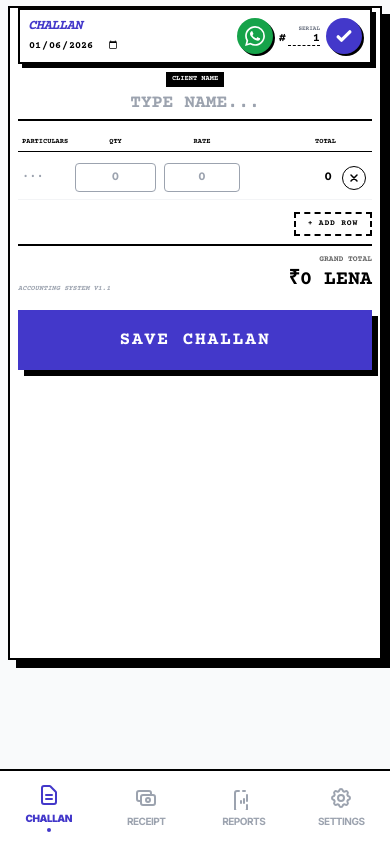
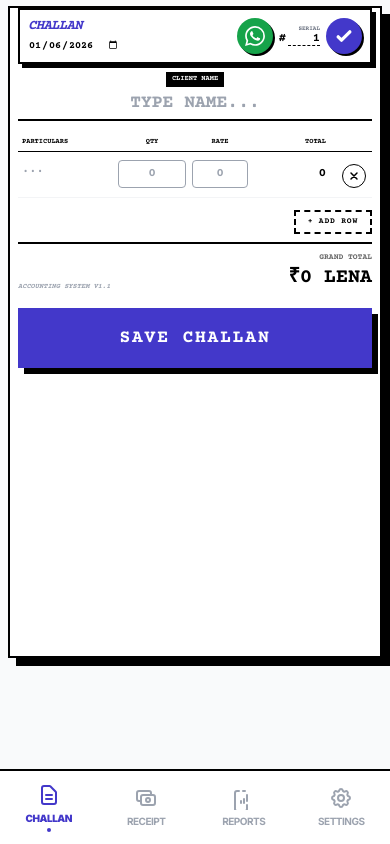
Before and after one commit to hemantachhra/HISAABKITAAB, a React (Vite) app: page /#/ in a window 390 px wide. Built offline with nearby package versions, Linux system fonts and the light colour scheme.

Commit message:
feat: Optimize invoice grid layout for mobile
Adjusts column widths in the invoice grid to prioritize mobile readability and screen real estate. Specific columns like Quantity, Rate, and Total have been narrowed to better fit smaller screens without compromising content.

```diff
--- a/pages/InvoicePage.tsx
+++ b/pages/InvoicePage.tsx
@@ -215,11 +215,13 @@ const InvoicePage: React.FC = () => {
 
   const formatNum = (n: number) => n.toLocaleString(undefined, { minimumFractionDigits: 0, maximumFractionDigits: 2 });
 
-  // GRID OPTIMIZATION:
-  // Particulars (1fr) takes remaining space.
-  // Qty (85px) fits "1000.000" comfortably.
-  // Rate (80px), Total (90px) kept tight to prevent overflow on mobile.
-  const GRID_CLASS = "grid grid-cols-[1fr_85px_80px_90px_28px] gap-x-1 items-center";
+  // GRID OPTIMIZATION (Mobile Focus):
+  // 1. Particulars (1fr) - Flexible, takes most space.
+  // 2. Qty (68px) - Fits 9 characters perfectly.
+  // 3. Rate (56px) - Fits 7 characters perfectly.
+  // 4. Total (80px) - Fits 10 characters perfectly.
+  // 5. Delete (28px) - Constant.
+  const GRID_CLASS = "grid grid-cols-[1fr_68px_56px_80px_28px] gap-x-1.5 items-start";
 
   return (
     <div className="bg-white border-2 border-black p-2 md:p-6 invoice-font w-full mx-auto pb-72 text-black shadow-[8px_8px_0px_0px_rgba(0,0,0,1)] relative pt-0 mt-[-2px]">
@@ -281,18 +283,18 @@ const InvoicePage: React.FC = () => {
         </div>
       </div>
 
-      <div className="space-y-1">
+      <div className="space-y-0.5">
         <div className={`${GRID_CLASS} text-[7px] font-black uppercase text-black border-b border-black pb-1 px-1`}>
           <div>Particulars</div>
           <div className="text-center">Qty</div>
           <div className="text-center">Rate</div>
-          <div className="text-right">Total</div>
+          <div className="text-right pr-2">Total</div>
           <div></div>
         </div>
 
         {items.map((item) => (
           <div key={item.id} className={`${GRID_CLASS} border-b border-gray-100 py-1.5 px-1 min-h-[44px]`}>
-            <div className="relative">
+            <div className="relative pt-0.5">
               <textarea
                 id={`particulars-${item.id}`}
                 rows={1}
@@ -304,11 +306,11 @@ const InvoicePage: React.FC = () => {
                   target.style.height = 'auto';
                   target.style.height = target.scrollHeight + 'px';
                 }}
-                className="w-full font-bold uppercase text-[12px] outline-none bg-transparent resize-none overflow-hidden block min-h-[1.5rem]"
+                className="w-full font-bold uppercase text-[12px] outline-none bg-transparent resize-none overflow-hidden block min-h-[1.5rem] leading-tight"
                 placeholder="..."
               />
             </div>
-            <div className="px-0.5">
+            <div>
               <input
                 id={`qty-${item.id}`}
                 type="text"
@@ -316,11 +318,11 @@ const InvoicePage: React.FC = () => {
                 value={item.qty}
                 onKeyDown={(e) => handleKeyDown(e, 'qty', item.id)}
                 onChange={e => handleItemChange(item.id, 'qty', e.target.value)}
-                className="w-full font-black text-[13px] text-center bg-white border border-gray-400 p-1 rounded outline-none focus:border-indigo-600 focus:ring-1 focus:ring-indigo-200 transition-all"
+                className="w-full font-black text-[12px] text-center bg-white border border-gray-400 p-1 rounded outline-none focus:border-indigo-600 transition-all"
                 placeholder="0"
               />
             </div>
-            <div className="px-0.5">
+            <div>
               <input
                 id={`rate-${item.id}`}
                 type="text"
@@ -328,12 +330,12 @@ const InvoicePage: React.FC = () => {
                 value={item.rate}
                 onKeyDown={(e) => handleKeyDown(e, 'rate', item.id)}
                 onChange={e => handleItemChange(item.id, 'rate', e.target.value)}
-                className="w-full font-black text-[13px] text-center bg-white border border-gray-400 p-1 rounded outline-none focus:border-indigo-600 focus:ring-1 focus:ring-indigo-200 transition-all"
+                className="w-full font-black text-[12px] text-center bg-white border border-gray-400 p-1 rounded outline-none focus:border-indigo-600 transition-all"
                 placeholder="0"
               />
             </div>
-            <div className="text-right font-black text-[13px] truncate leading-tight pr-1">{formatNum(item.amount)}</div>
-            <div className="flex justify-center">
+            <div className="text-right font-black text-[12px] truncate leading-tight pr-2 pt-1.5">{formatNum(item.amount)}</div>
+            <div className="flex justify-center pt-1">
               <button
                 type="button"
                 onClick={() => removeItem(item.id)}
```
